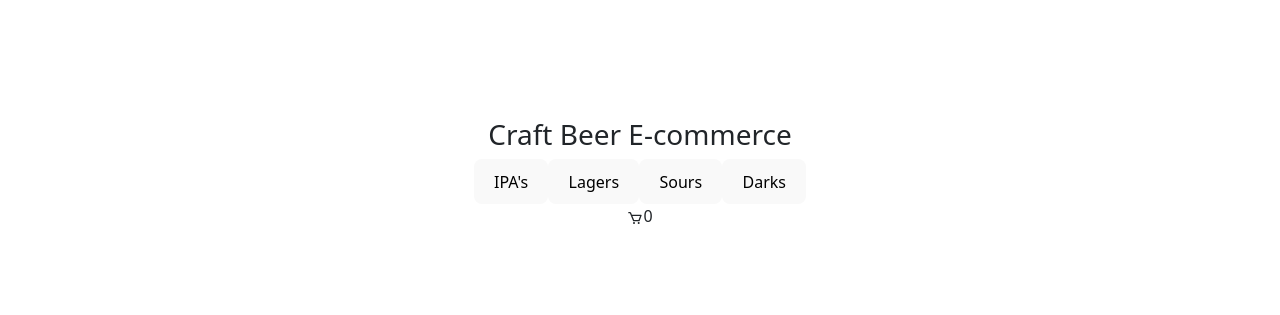
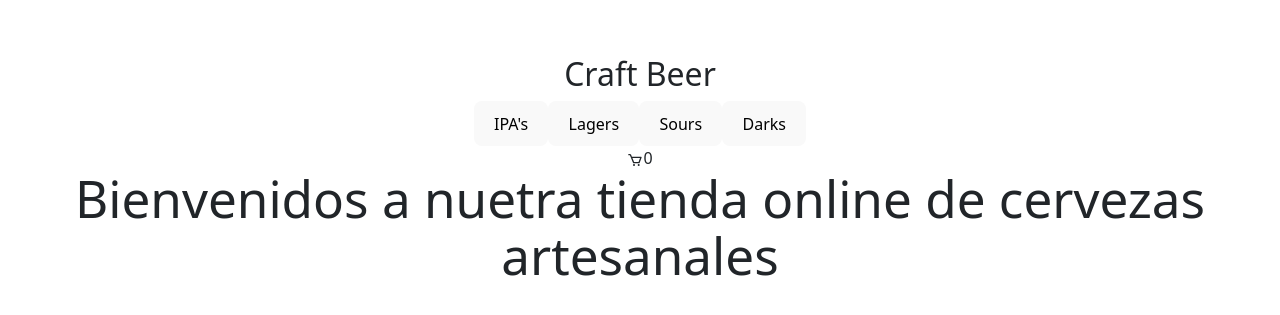
Before and after one commit to Brencambell/preentrega1-cambellotti-react, a React (Vite) app: page / in a window 1280 px wide. Shown: the part 227-542 px from the top of the page. Built offline with nearby package versions, Linux system fonts and the light colour scheme.

Commit message:
instalando boostrap

```diff
--- a/package.json
+++ b/package.json
@@ -10,6 +10,7 @@
     "preview": "vite preview"
   },
   "dependencies": {
+    "@popperjs/core": "^2.11.7",
     "bootstrap": "^5.2.3",
     "react": "^18.2.0",
     "react-dom": "^18.2.0",
--- a/src/App.jsx
+++ b/src/App.jsx
@@ -1,10 +1,12 @@
 import './App.css'
 import NavBar from './components/NavBar/NavBar';
+import ItemListContainer from './components/ItemListContainer/ItemListContainer';
 
 function App() {
   return (
       <div>
         <NavBar />
+        <ItemListContainer greeting= {"Bienvenidos a nuetra tienda online de cervezas artesanales"}/>
       </div>
   );
 }
--- /dev/null
+++ b/src/components/ItemListContainer/ItemListContainer.jsx
@@ -0,0 +1,9 @@
+const ItemListContainer = ({ greeting }) => {
+    return (
+        <div>
+            <h1>{greeting}</h1>
+        </div>
+    )
+}
+
+export default ItemListContainer
--- a/src/components/NavBar/NavBar.jsx
+++ b/src/components/NavBar/NavBar.jsx
@@ -3,7 +3,7 @@ import CartWidget from "../CartWidget/CartWidget"
 const NavBar = () => {
     return (
         <nav>
-            <h3>Craft Beer E-commerce</h3>
+            <h2>Craft Beer</h2>
             <div>
                 <button>IPA's</button>
                 <button>Lagers</button>
```
Also changed, not shown: src/main.jsx (+5 -4 lines), 1 other file (tests, documents, lock files or other folders).
